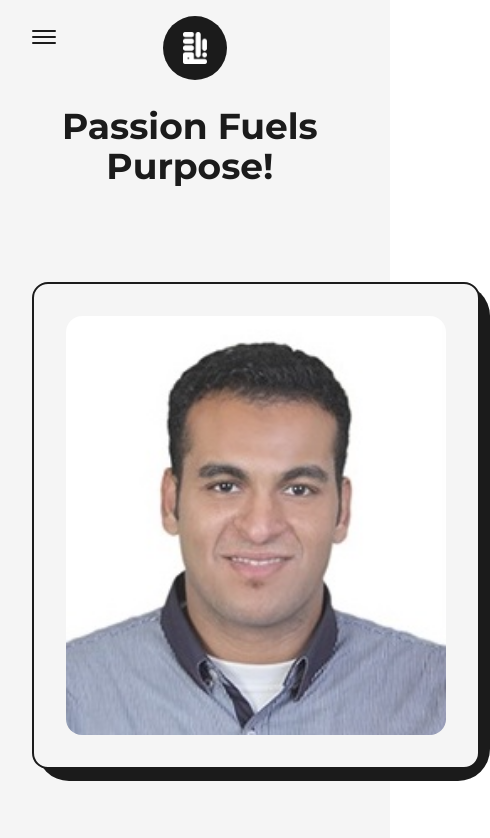
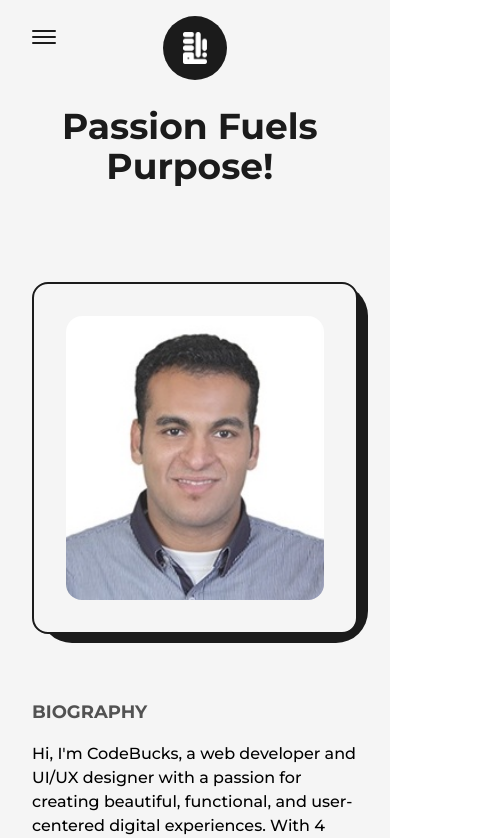
Before and after one commit to IBassemTarek/ibassemtarek-portfolio, a Next.js app: page /about in a window 390 px wide. Shown: the top 838 px of the page, 490 px wide, since content can reach past the window. Built offline with nearby package versions, Linux system fonts and the light colour scheme.

Commit message:
fix about page alignment

```diff
--- a/src/pages/about.js
+++ b/src/pages/about.js
@@ -57,7 +57,7 @@ const About = () => {
             text={"Passion Fuels Purpose!"}
             className="mb-16 lg:!text-7xl sm:!text-6xl xs:!text-4xl sm:mb-8"
           />
-          <div className="grid w-full grid-cols-8 gap-16 sm:8">
+          <div className="grid w-full grid-cols-8 gap-16 sm:8 sm:flex sm:flex-col">
             <div className="col-span-3 flex flex-col items-start justify-start xl:col-span-4 md:order-2 md:col-span-8">
               <h2 className="mb-4 text-lg font-bold uppercase text-dark/75 dark:text-light/75">
                 Biography
```
Also changed, not shown: 1 other file (tests, documents, lock files or other folders).
